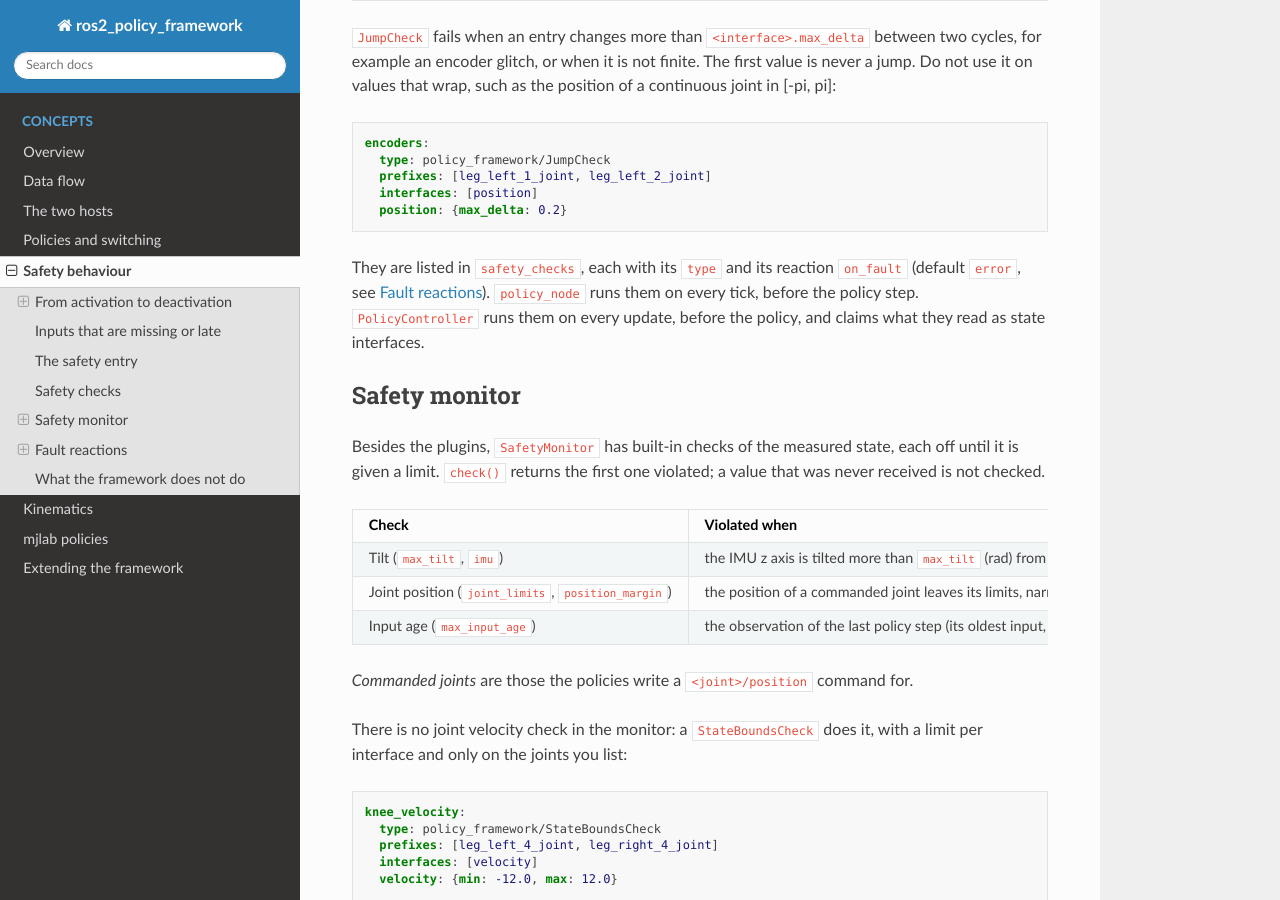
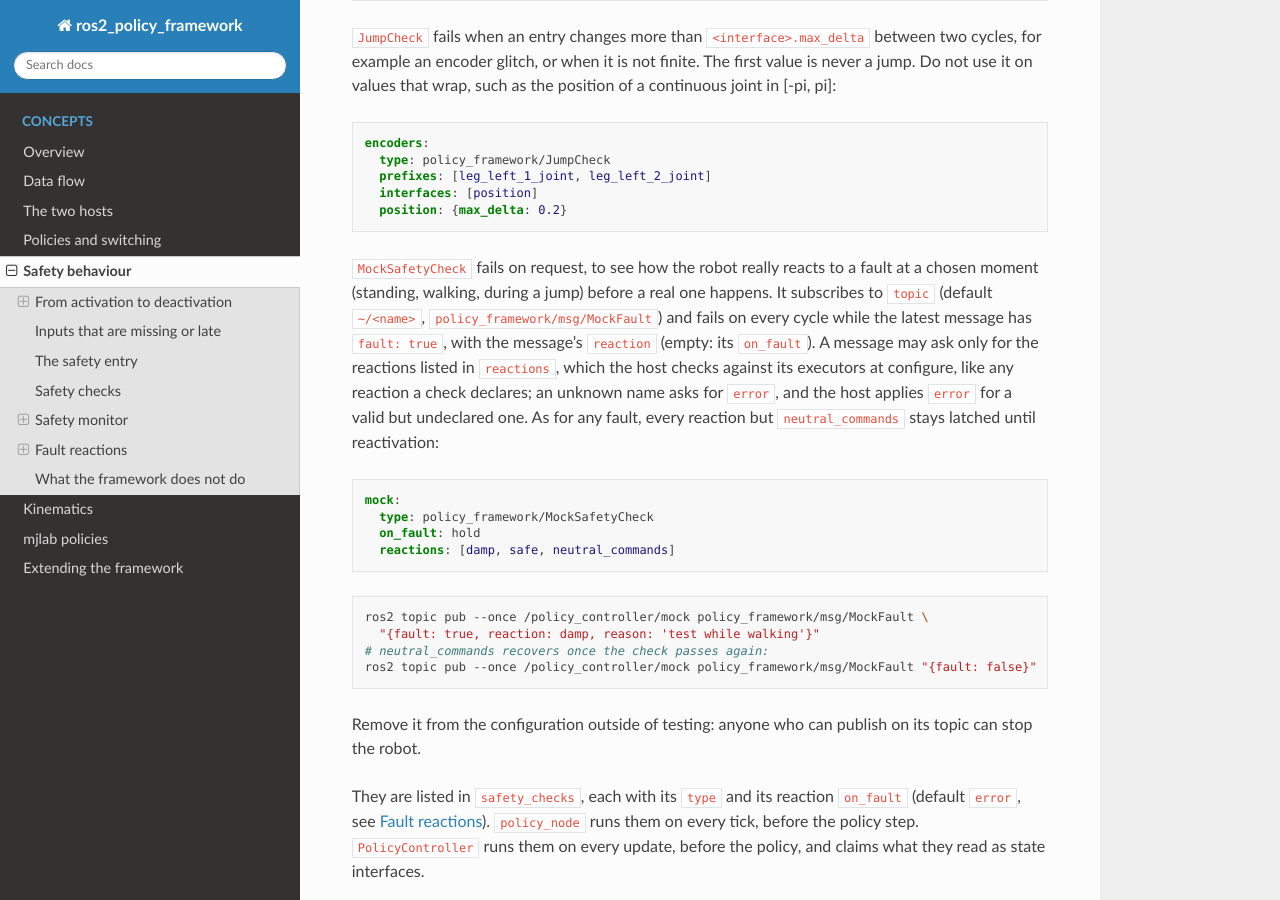
Before and after one commit to saikishor/ros2_policy_framework, a Sphinx documentation site: the page built from docs/safety.rst, in a window 1280 px wide and 900 px high, scrolled down 2405 px. Built offline with Sphinx 7.4.7 and the Read the Docs theme 3.1.0, drawn with Linux system fonts in a browser that asks for light colours.

Commit message:
Document MockSafetyCheck and how to inject faults for testing

```diff
--- a/docs/extending.rst
+++ b/docs/extending.rst
@@ -64,7 +64,7 @@ Which plugin to write
    * - ``SafetyCheck``
      - state entries (and the kinematics) into a ``Verdict``: safe or not, why, and
        optionally the reaction to a fault
-     - ``StateBoundsCheck``, ``JumpCheck``
+     - ``StateBoundsCheck``, ``JumpCheck``, ``MockSafetyCheck``
 
 Both hosts run the ``SafetyCheck`` plugins (:doc:`safety`).
 
--- a/docs/safety.rst
+++ b/docs/safety.rst
@@ -176,6 +176,32 @@ jump. Do not use it on values that wrap, such as the position of a continuous jo
      prefixes: [leg_left_1_joint, leg_left_2_joint]
      interfaces: [position]
      position: {max_delta: 0.2}
+
+``MockSafetyCheck`` fails on request, to see how the robot really reacts to a fault at a chosen
+moment (standing, walking, during a jump) before a real one happens. It subscribes to
+``topic`` (default ``~/<name>``, ``policy_framework/msg/MockFault``) and fails on every cycle
+while the latest message has ``fault: true``, with the message's ``reaction`` (empty: its
+``on_fault``). A message may ask only for the reactions listed in ``reactions``, which the host
+checks against its executors at configure, like any reaction a check declares; an unknown name
+asks for ``error``, and the host applies ``error`` for a valid but undeclared one. As for any
+fault, every reaction but ``neutral_commands`` stays latched until reactivation:
+
+.. code-block:: yaml
+
+   mock:
+     type: policy_framework/MockSafetyCheck
+     on_fault: hold
+     reactions: [damp, safe, neutral_commands]
+
+.. code-block:: bash
+
+   ros2 topic pub --once /policy_controller/mock policy_framework/msg/MockFault \
+     "{fault: true, reaction: damp, reason: 'test while walking'}"
+   # neutral_commands recovers once the check passes again:
+   ros2 topic pub --once /policy_controller/mock policy_framework/msg/MockFault "{fault: false}"
+
+Remove it from the configuration outside of testing: anyone who can publish on its topic can
+stop the robot.
 
 They are listed in ``safety_checks``, each with its ``type`` and its reaction ``on_fault``
 (default ``error``, see `Fault reactions`_). ``policy_node`` runs them on every tick, before the policy step.
```
Also changed, not shown: README.md (+2 -1 lines).
